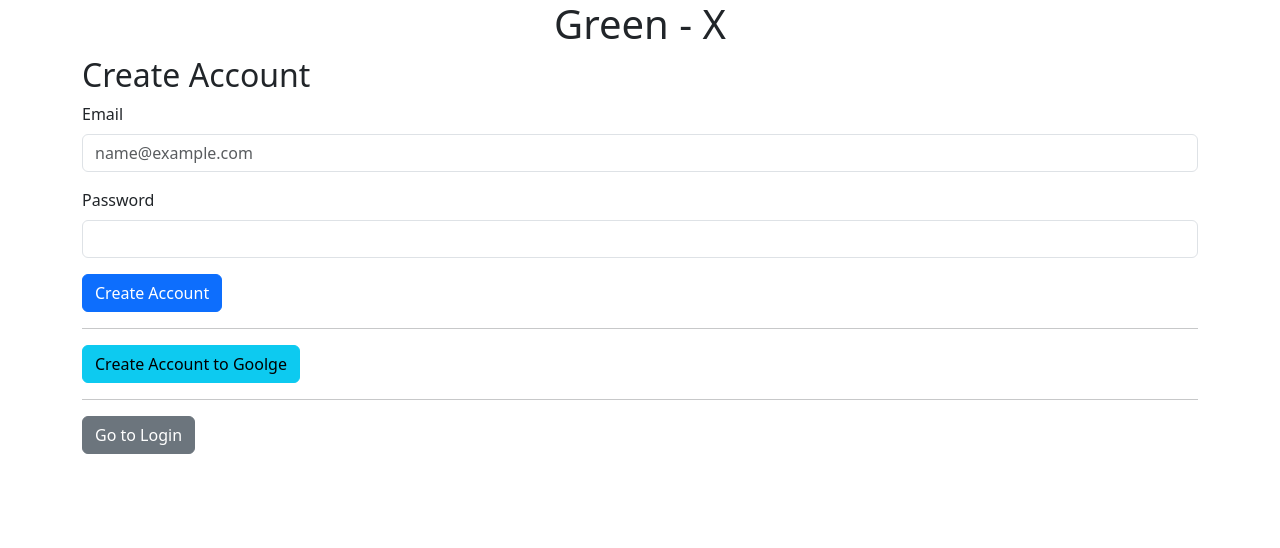
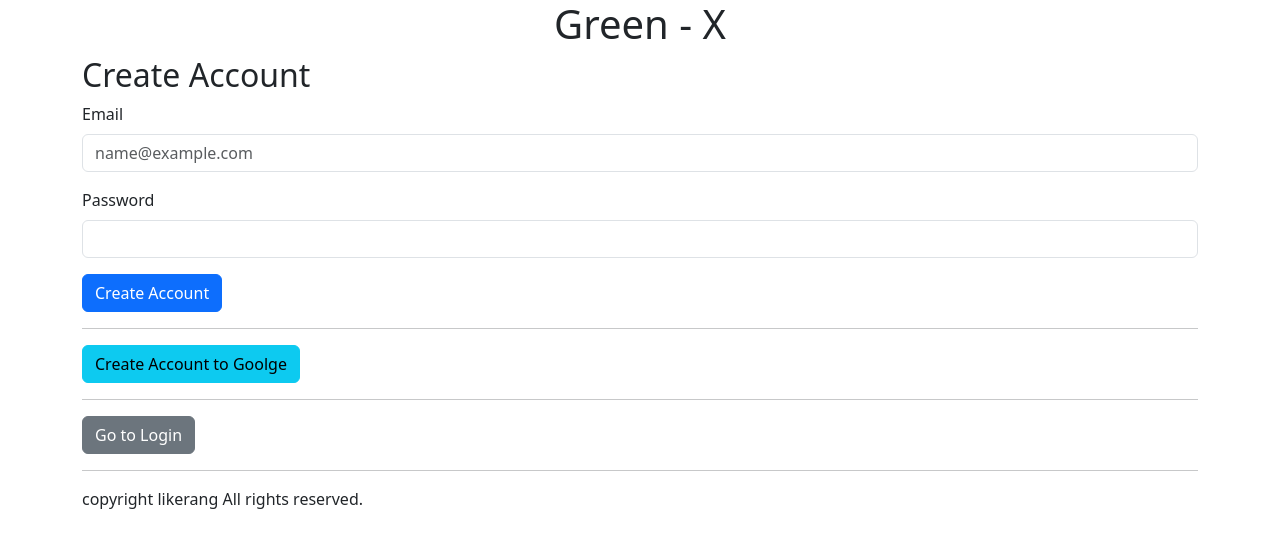
Before and after one commit to likerang/green-x, a React (Create React App) app: page / in a window 1280 px wide. Shown: the top 548 px of the page. Built offline with nearby package versions, Linux system fonts and the light colour scheme; no server answers.

Commit message:
copyright add

```diff
--- a/src/components/App.js
+++ b/src/components/App.js
@@ -38,7 +38,8 @@ function App() {
         :
         "초기화중 . . ."
       }
-
+      <hr/>
+      <p>copyright likerang All rights reserved.</p>
     </div>
   );
 }
```
Also changed, not shown: firebase.json (added), 2 other files (tests, documents, lock files or other folders).
